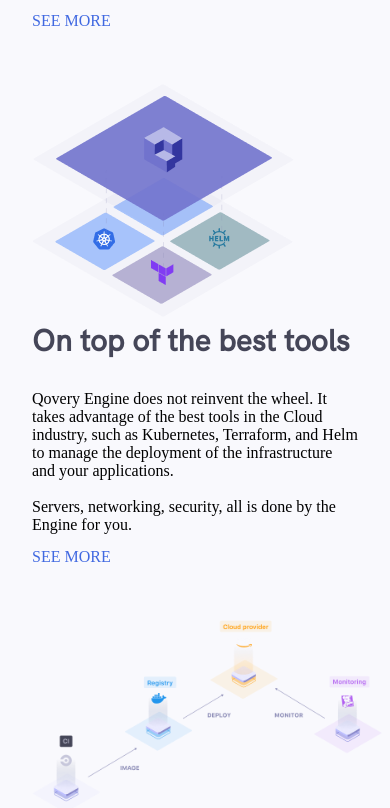
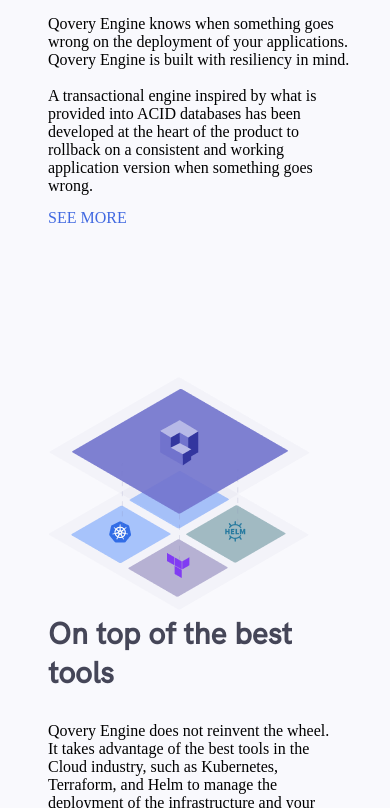
Before and after one commit to GaryLrx/GaryLrx-Maquette_n-3, a website: page index.html in a window 390 px wide. Shown: the part 3315-4123 px from the top of the page. Drawn offline with nearby package versions, Linux system fonts and the light colour scheme; a web font is replaced by a local one.

Commit message:
Add files via upload

```diff
--- a/webfiles/style.css
+++ b/webfiles/style.css
@@ -457,8 +457,8 @@
         padding-top: 0.6em;
     }
 
-    main{
-        padding: 6em 2em 2em 2em;
+    article{
+        margin: 3em;
     }
 }
 @media screen and (max-width:413px){
@@ -468,7 +468,7 @@
 }
 @media screen and (max-width:400px){
     article:nth-of-type(4) img {
-        width:350px;
+        width: 313px;;
     }
 }
 @media screen and (max-width:368px){
```
